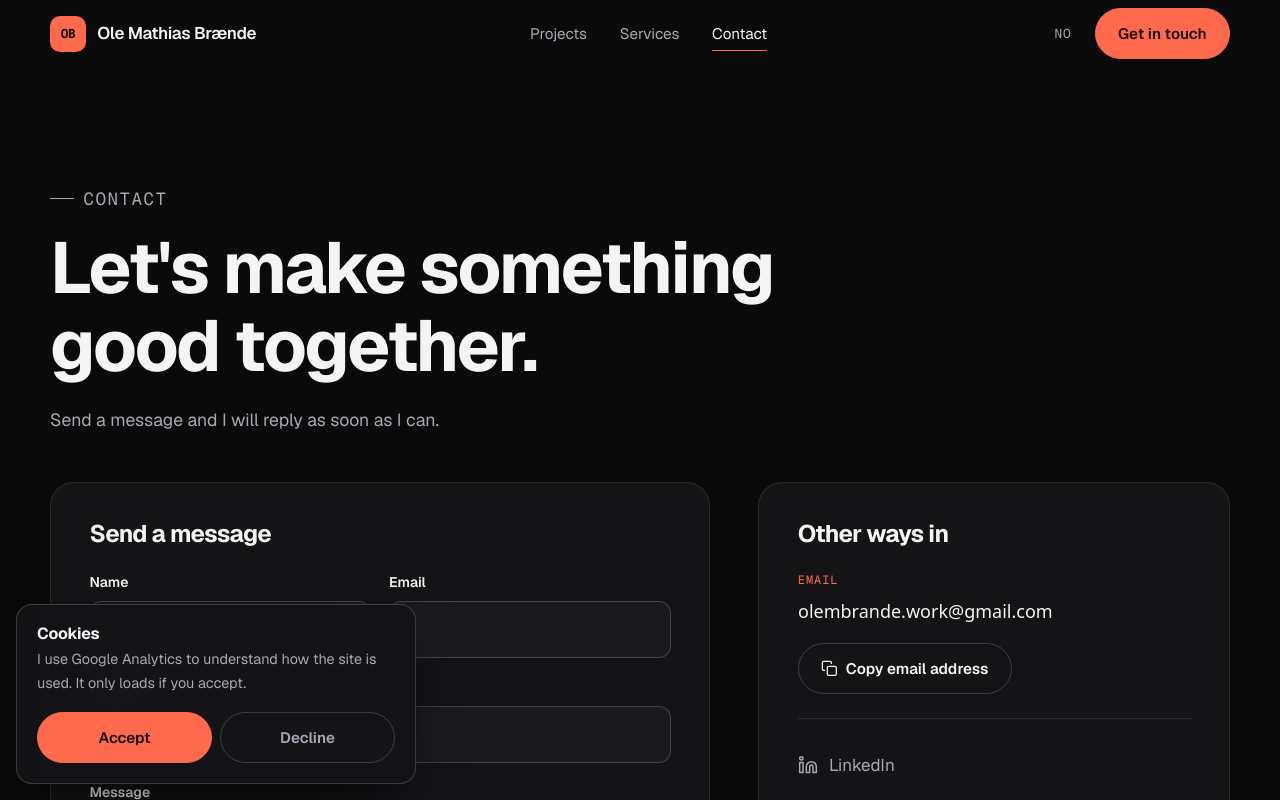
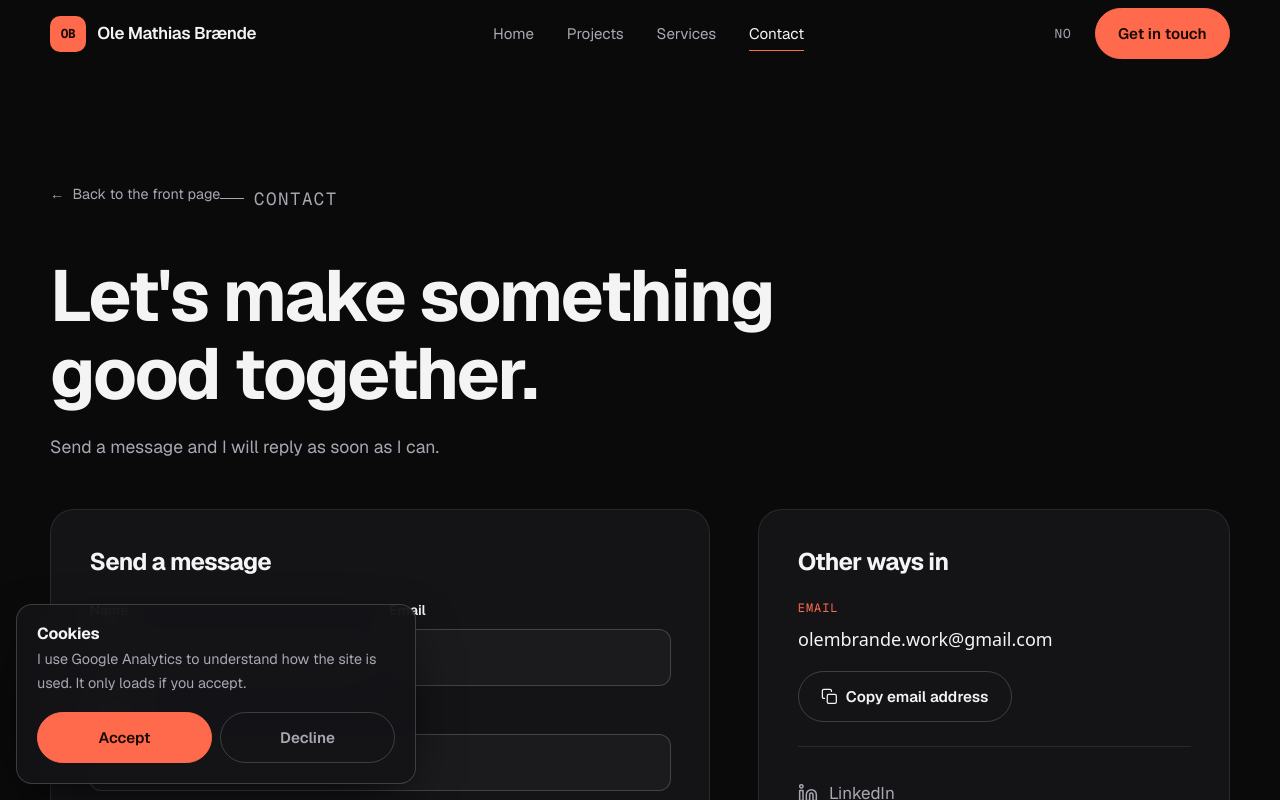
Before and after one commit to Olebraende/portfolio-olebrande, a Next.js app: page /en/kontakt in a window 1280 px wide. Shown: the top 800 px of the page. Built offline with nearby package versions, Linux system fonts and the light colour scheme.

Commit message:
Fix cursor glow offset, add home link and back link on subpages

```diff
--- a/app/[lang]/kontakt/page.tsx
+++ b/app/[lang]/kontakt/page.tsx
@@ -1,4 +1,5 @@
 import type { Metadata } from 'next';
+import BackLink from '@/components/BackLink';
 import { alternates, getDictionary, resolveLang } from '@/lib/i18n';
 import { GITHUB_URL, LINKEDIN_URL } from '@/lib/site';
 import ContactForm from '@/components/ContactForm';
@@ -25,6 +26,7 @@ export default async function ContactPage({ params }: PageProps<'/[lang]/kontakt
   return (
     <>
       <section className="page-hero container">
+        <BackLink lang={lang} dict={dict} />
         <p className="eyebrow">{c.eyebrow}</p>
         <h1>{c.title}</h1>
         <p>{c.subtitle}</p>
--- a/app/[lang]/prosjekter/page.tsx
+++ b/app/[lang]/prosjekter/page.tsx
@@ -1,4 +1,5 @@
 import type { Metadata } from 'next';
+import BackLink from '@/components/BackLink';
 import { alternates, getDictionary, resolveLang } from '@/lib/i18n';
 import { projects } from '@/lib/projects';
 import ProjectsGrid from '@/components/ProjectsGrid';
@@ -21,6 +22,7 @@ export default async function ProjectsPage({ params }: PageProps<'/[lang]/prosje
   return (
     <>
       <section className="page-hero container">
+        <BackLink lang={lang} dict={dict} />
         <p className="eyebrow">{dict.projects.eyebrow}</p>
         <h1>{dict.projects.pageTitle}</h1>
         <p>{dict.projects.pageSubtitle}</p>
--- a/app/[lang]/tjenester/page.tsx
+++ b/app/[lang]/tjenester/page.tsx
@@ -1,4 +1,5 @@
 import type { Metadata } from 'next';
+import BackLink from '@/components/BackLink';
 import { alternates, getDictionary, resolveLang } from '@/lib/i18n';
 import CtaBand from '@/components/CtaBand';
 import Spotlight from '@/components/Spotlight';
@@ -24,6 +25,7 @@ export default async function ServicesPage({ params }: PageProps<'/[lang]/tjenes
   return (
     <>
       <section className="page-hero container">
+        <BackLink lang={lang} dict={dict} />
         <p className="eyebrow">{s.eyebrow}</p>
         <h1>{s.title}</h1>
         <p>{s.subtitle}</p>
--- /dev/null
+++ b/components/BackLink.module.css
@@ -0,0 +1,19 @@
+.link {
+  display: inline-flex;
+  align-items: center;
+  gap: 0.5rem;
+  min-height: 44px;
+  margin-bottom: 1.5rem;
+  font-size: 0.9rem;
+  color: var(--text-muted);
+  transition: color 0.25s;
+}
+.link span {
+  transition: transform 0.3s var(--ease);
+}
+.link:hover {
+  color: var(--text);
+}
+.link:hover span {
+  transform: translateX(-4px);
+}
--- /dev/null
+++ b/components/BackLink.tsx
@@ -0,0 +1,12 @@
+import Link from 'next/link';
+import { href, type Lang } from '@/lib/i18n';
+import type { Dictionary } from '@/dictionaries/no';
+import styles from './BackLink.module.css';
+
+export default function BackLink({ lang, dict }: { lang: Lang; dict: Dictionary }) {
+  return (
+    <Link href={href(lang)} className={styles.link}>
+      <span aria-hidden="true">←</span> {dict.common.backHome}
+    </Link>
+  );
+}
--- a/components/Header.tsx
+++ b/components/Header.tsx
@@ -15,6 +15,7 @@ export default function Header({ lang, dict }: { lang: Lang; dict: Dictionary })
   const otherLang: Lang = lang === 'no' ? 'en' : 'no';
 
   const links = [
+    { path: '/', label: dict.common.home },
     { path: '/prosjekter', label: dict.nav.projects },
     { path: '/tjenester', label: dict.nav.services },
     { path: '/kontakt', label: dict.nav.contact },
--- a/components/Hero.module.css
+++ b/components/Hero.module.css
@@ -52,7 +52,7 @@
 .inner::before {
   content: '';
   position: absolute;
-  inset: -20vh -10vw;
+  inset: 0;
   z-index: -1;
   background: radial-gradient(500px circle at var(--mx) var(--my), rgba(255, 106, 77, 0.1), transparent 70%);
   pointer-events: none;
```
